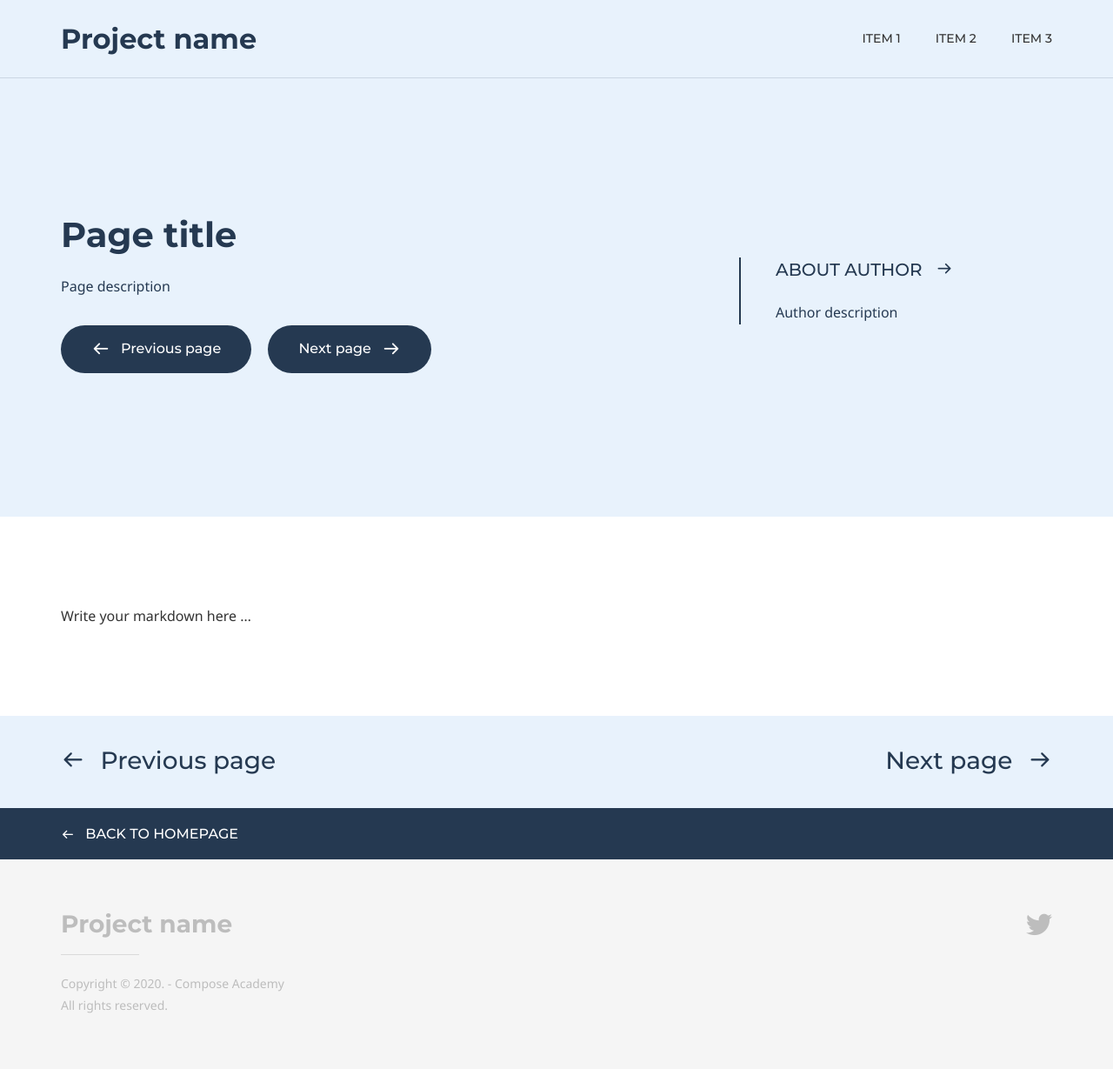
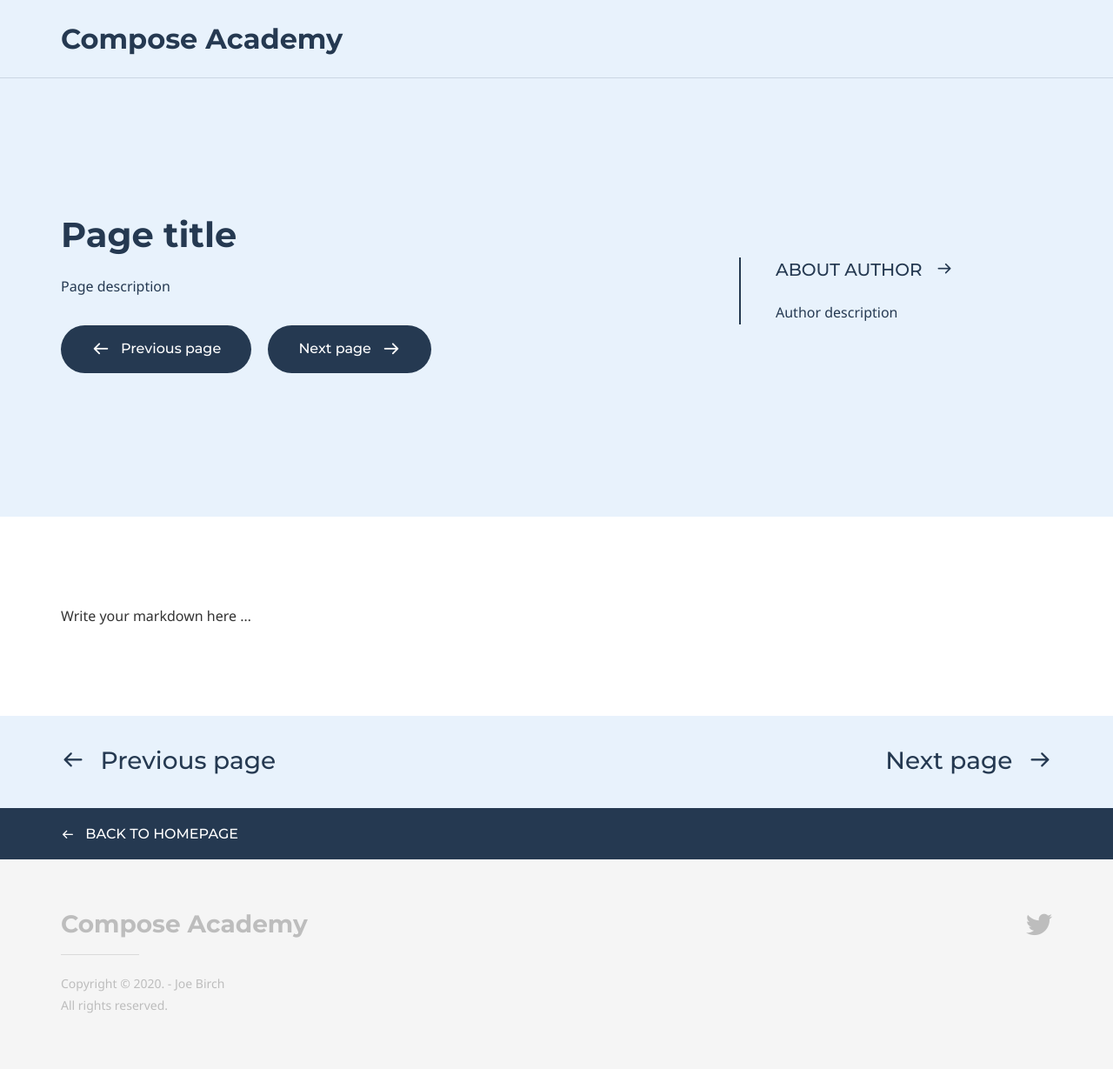
Before and after one commit to hitherejoe/ComposeAcademy, a Jekyll site: the page built from default.md, in a window 1280 px wide. Shown: the whole page at 87% size. Built offline with Jekyll 4.4.1, drawn with Linux system fonts in a browser that asks for light colours; some web fonts are replaced.

Commit message:
Update _config.yml

```diff
--- a/_config.yml
+++ b/_config.yml
@@ -5,21 +5,14 @@ doks:
     color_theme: # Available themes: blue (default), green, purple, red and yellow
     header:
         logo:
-            text: Project name
+            text: Compose Academy
             image:
-        nav:
-            - item_name: Item 1
-              item_url: '#'
-            - item_name: Item 2
-              item_url: '#'
-            - item_name: Item 3
-              item_url: '#'
     footer:
         content:
             logo:
-                text: Project name
+                text: Compose Academy
                 image:
-            copyright: Copyright &copy; 2020. - Compose Academy <br>All rights reserved.
+            copyright: Copyright &copy; 2020. - Joe Birch <br>All rights reserved.
         social_list:
             - network_name: twitter
               profile_url: 'https://twitter.com/hitherejoe'
```
